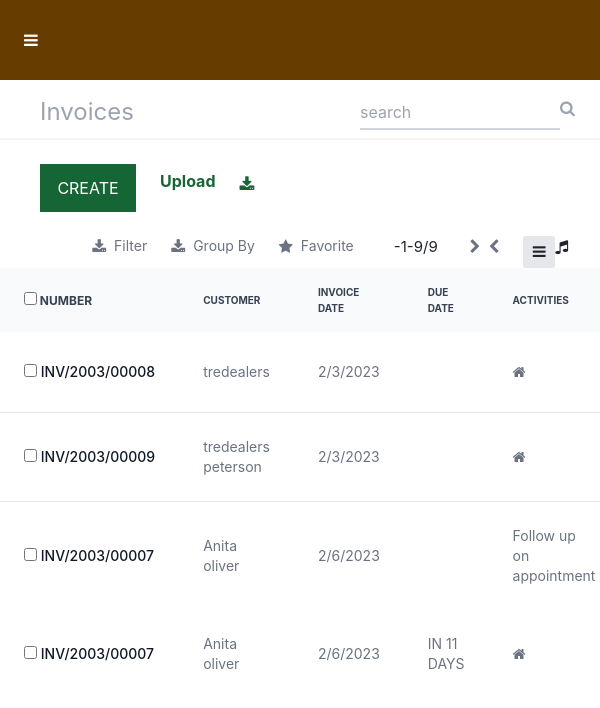
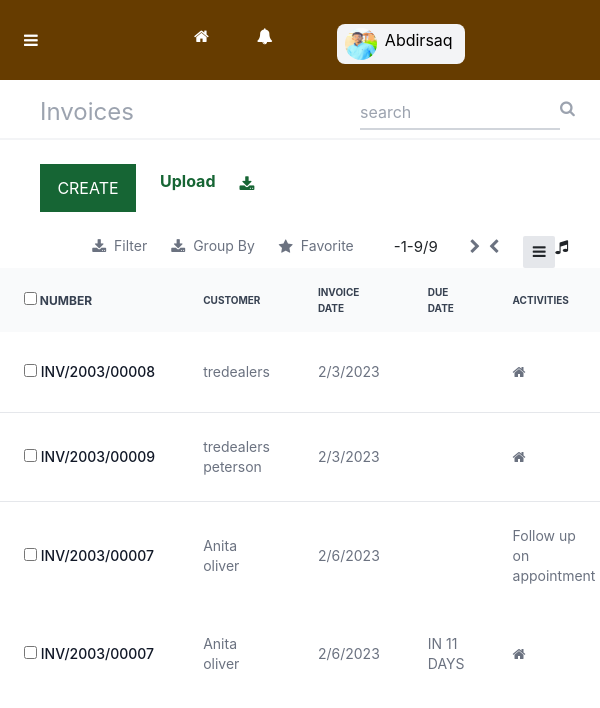
Before and after one commit to Abdirasaaq-Nor/demo-system-2, a plain HTML site: page index.html in a window 600 px wide. Shown: the top 708 px of the page. Drawn offline with nearby package versions, Linux system fonts and the light colour scheme.

Commit message:
some changes

```diff
--- a/index.html
+++ b/index.html
@@ -33,15 +33,15 @@
                 </div>
 
                 <!-- ......two -->
-                <div class="flex flex-row float-right mr-4 mt-4">
+                <div class="flex flex-row float-right mr-4 mt-4 ss">
                         <!-- .......one .. -->
 
                         <nav>
                                 <ul class="flex flex-row">
                                      <li><a class="px-6" href="#"><span><i class="fa fa-home"></i></span></a></li>
                                      <li><a class="px-6" href="#"><span><i class="fa fa-bell"></i></span></a></li>
-                                     <li class="mob"><a class="px-6" href="#">Demo company</a></li>
-                                     <li class="mob"><a class="px-6" href="#"><i class="fa fa-users"></i></a></li>
+                                     <li class="mob"><a class="px-2" href="#">Demo company</a></li>
+                                     <li class="mob"><a class="px-2" href="#"><i class="fa fa-users"></i></a></li>
                                 </ul>
                         </nav>
                         <!-- ...........two -->
--- a/style.css
+++ b/style.css
@@ -34,6 +34,11 @@ body{
         }
         .mob{
                 display: none;
+        }
+        .ss {
+                position: absolute;
+                margin-left: 150px;
+
         }
 
 
@@ -93,8 +98,15 @@ body{
                 }
 
                 .nav_{
-                        background-color: yellow;
+
                         width: 1150px;
+                }
+                .ss {
+
+
+                        position: absolute;
+                        margin-left: 170px;
+
                 }
 
 
```
